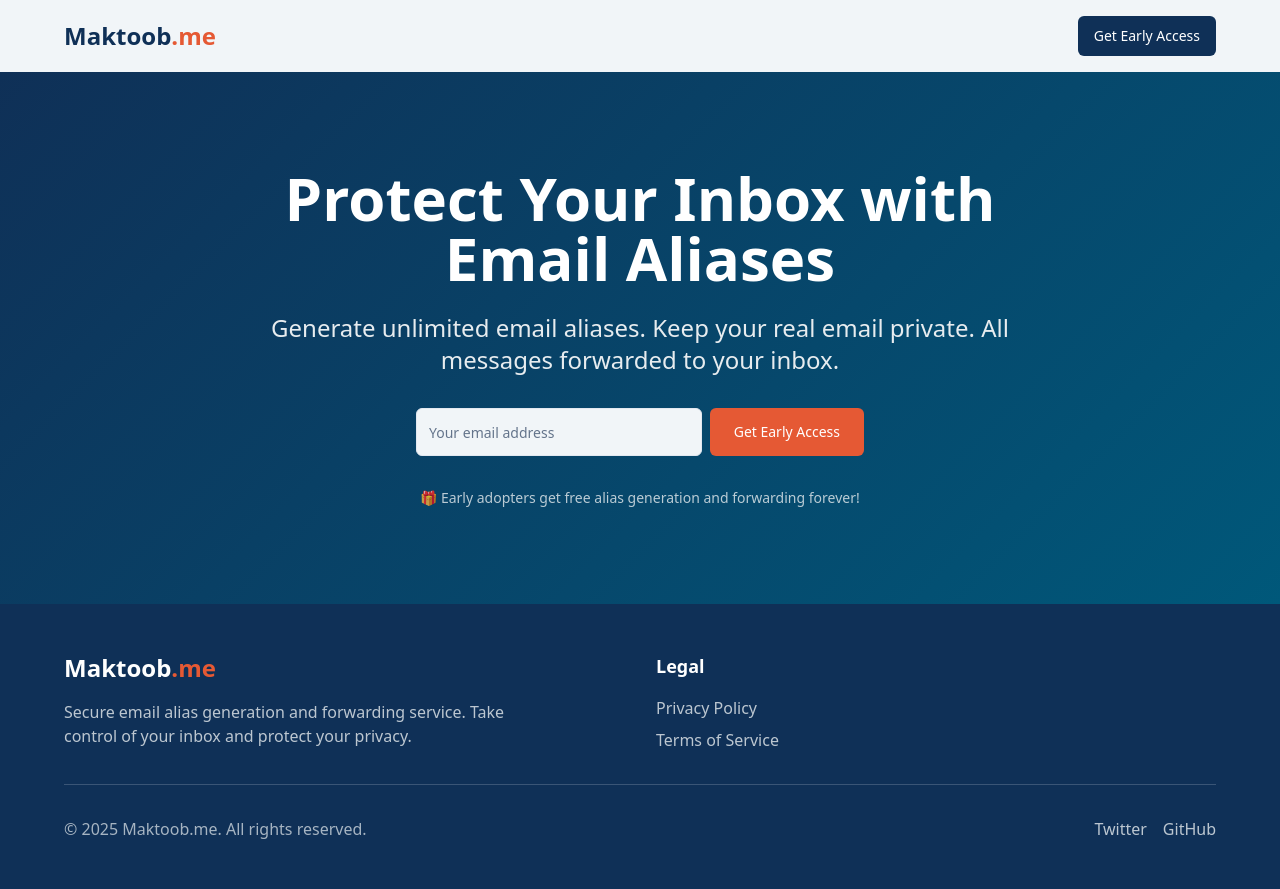
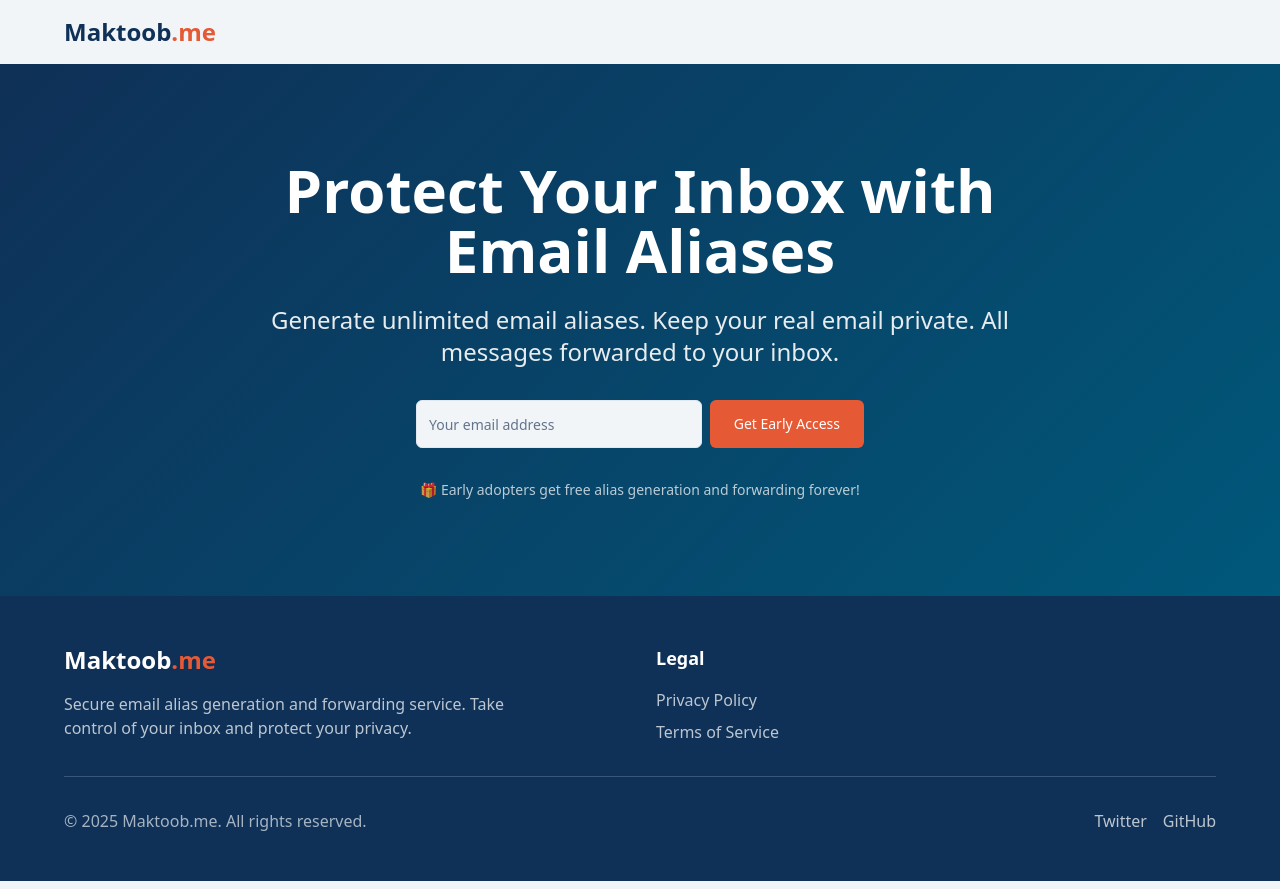
Before and after one commit to MaktoobMail/maktoob-alias-gateway, a React (Vite) app: page / in a window 1280 px wide. Built offline with nearby package versions, Linux system fonts and the light colour scheme.

Commit message:
Remove signup button
Remove the "Get Early Access" button from the navbar.

```diff
--- a/src/components/NavBar.tsx
+++ b/src/components/NavBar.tsx
@@ -1,6 +1,5 @@
 
 import React from 'react';
-import { Button } from "@/components/ui/button";
 import { Link } from "react-router-dom";
 
 const NavBar = () => {
@@ -12,15 +11,6 @@ const NavBar = () => {
             Maktoob<span className="text-brand-secondary">.me</span>
           </h1>
         </div>
-
-        <div>
-          <Button
-            className="bg-brand-primary hover:bg-brand-primary/90 text-white"
-            asChild
-          >
-            <a href="#signup">Get Early Access</a>
-          </Button>
-        </div>
       </div>
     </header>
   );
```
